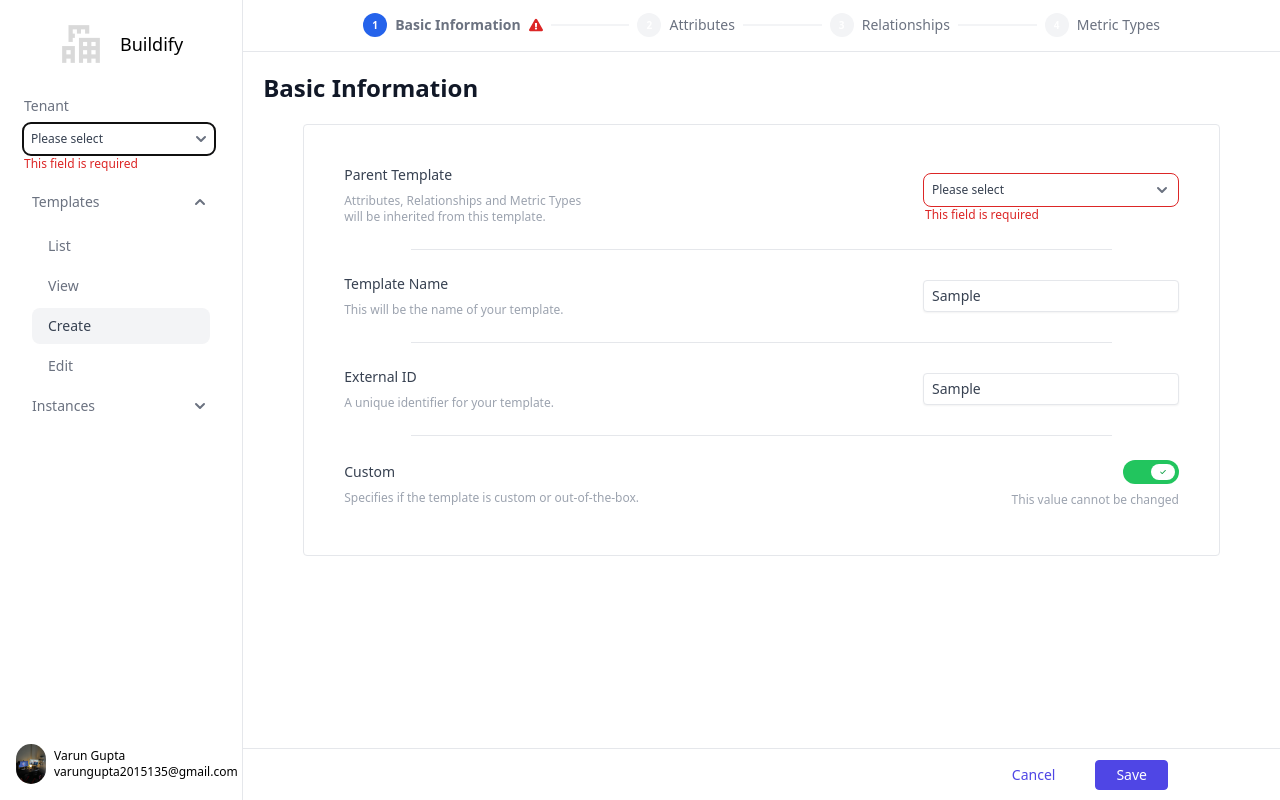
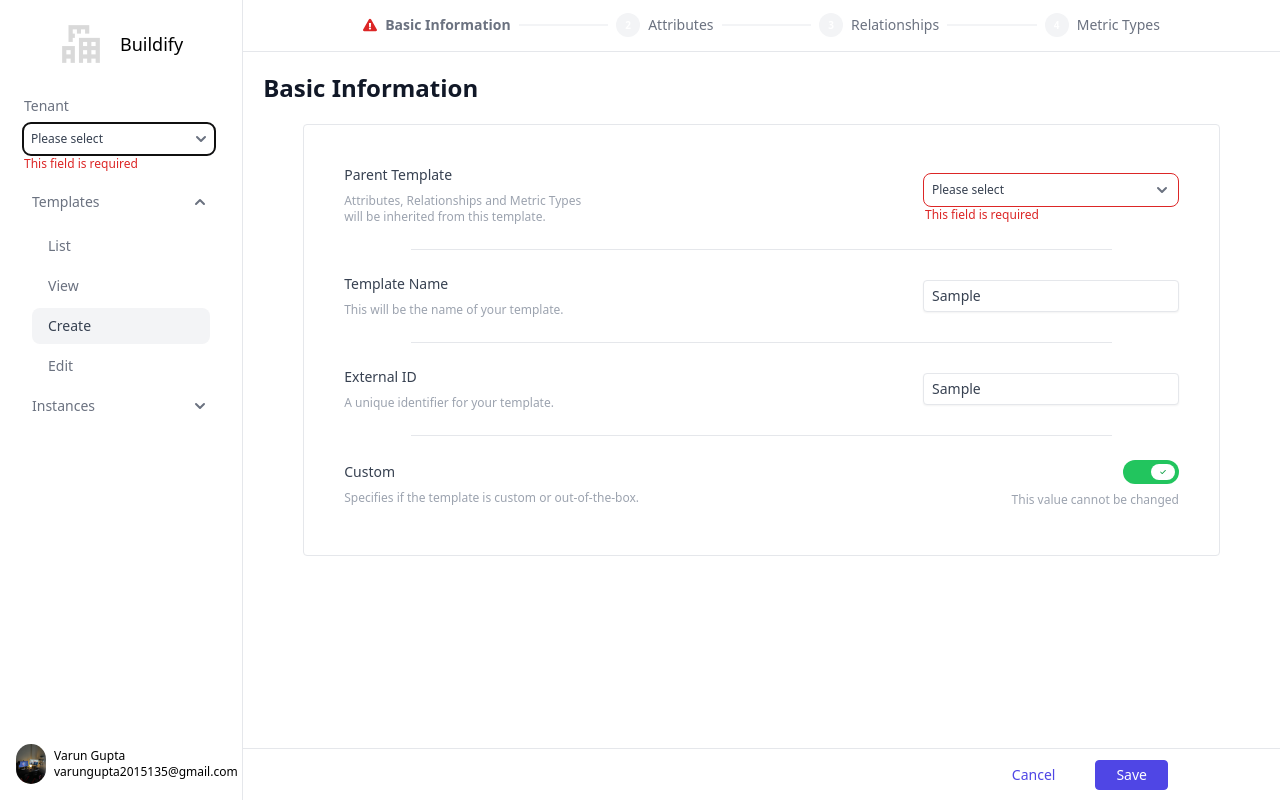
Before and after one commit to buildifyy/ui, a React (Vite) app: page /templates/create in a window 1280 px wide. Both pictures are taken after typing "Sample", "Sample" into the empty fields and a click on the button "Save". Built offline with nearby package versions, Linux system fonts and the light colour scheme.

Commit message:
fixed error placement indicator in stepper

```diff
--- a/src/components/Stepper/Stepper.tsx
+++ b/src/components/Stepper/Stepper.tsx
@@ -38,6 +38,11 @@ export const Stepper = ({ stepSelection, setStepSelection }: StepperProps) => {
             className="flex items-center gap-2 bg-white p-2"
             onClick={() => handleStepClick("Basic Information")}
           >
+            {errors.basicInformation?.parent ||
+            errors.basicInformation?.name ||
+            errors.basicInformation?.externalId ? (
+              <FaExclamationTriangle className="text-red-600 text-center" />
+            ) : (
               <span
                 className={`h-6 w-6 rounded-full text-center text-[10px]/6 font-bold text-white ${
                   stepSelection === "Basic Information"
@@ -47,6 +52,7 @@ export const Stepper = ({ stepSelection, setStepSelection }: StepperProps) => {
               >
                 1
               </span>
+            )}
 
             <div className="flex gap-2 items-center">
               <span
@@ -56,13 +62,6 @@ export const Stepper = ({ stepSelection, setStepSelection }: StepperProps) => {
               >
                 Basic Information
               </span>
-              {errors.basicInformation?.parent ||
-              errors.basicInformation?.name ||
-              errors.basicInformation?.externalId ? (
-                <FaExclamationTriangle className="text-red-600" />
-              ) : (
-                ""
-              )}
             </div>
           </li>
 
@@ -70,6 +69,9 @@ export const Stepper = ({ stepSelection, setStepSelection }: StepperProps) => {
             className="flex items-center gap-2 bg-white p-2"
             onClick={() => handleStepClick("Attributes")}
           >
+            {errors.attributes?.length && errors.attributes.length > 0 ? (
+              <FaExclamationTriangle className="text-red-600" />
+            ) : (
               <span
                 className={`h-6 w-6 rounded-full text-center text-[10px]/6 font-bold text-white ${
                   stepSelection === "Attributes" ? "bg-blue-600" : "bg-gray-100"
@@ -77,6 +79,7 @@ export const Stepper = ({ stepSelection, setStepSelection }: StepperProps) => {
               >
                 2
               </span>
+            )}
 
             <div className="flex gap-2 items-center">
               <span
@@ -86,9 +89,6 @@ export const Stepper = ({ stepSelection, setStepSelection }: StepperProps) => {
               >
                 Attributes
               </span>
-              {errors.attributes?.length && errors.attributes?.length > 0 ? (
-                <FaExclamationTriangle className="text-red-600" />
-              ) : null}
             </div>
           </li>
 
```
Lines whose indentation alone changed are shown as unchanged.
